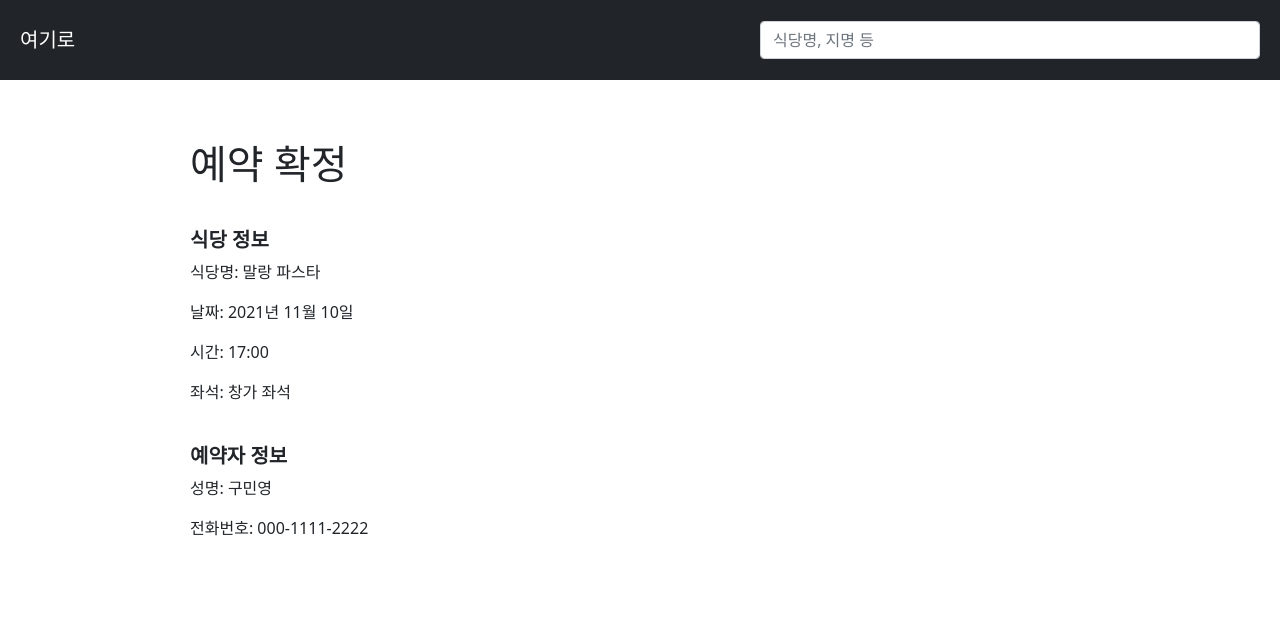
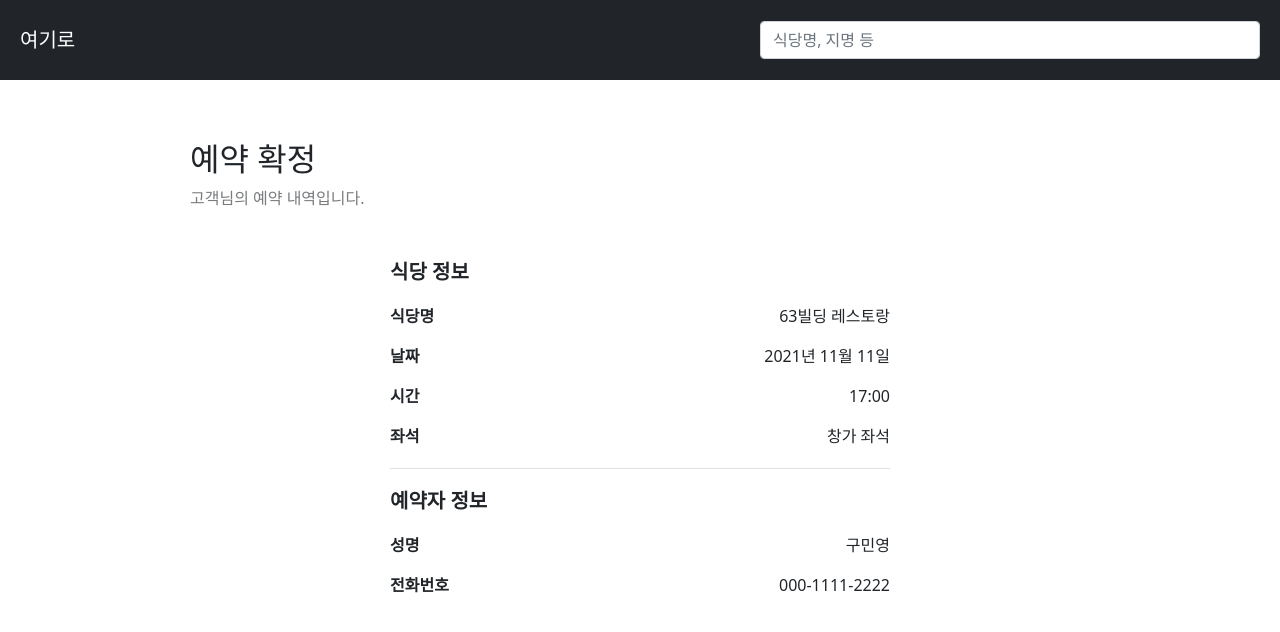
Before and after one commit to donghyun02/Here, a Vue app: page /done in a window 1280 px wide. Shown: the top 632 px of the page. Built offline with nearby package versions, Linux system fonts and the light colour scheme.

Commit message:
CHG: 스타일 변경

```diff
--- a/src/pages/Done.vue
+++ b/src/pages/Done.vue
@@ -2,15 +2,42 @@
   <div class="done">
       <navigation />
       <div class="done__content">
-        <h1>예약 확정</h1>
+        <h2 class="done__title">예약 확정</h2>
+        <p class="done__subtitle">고객님의 예약 내역입니다.</p>
         <h5 class="done__category"><strong>식당 정보</strong></h5>
-        <p>식당명: 말랑 파스타</p>
-        <p>날짜: 2021년 11월 10일</p>
-        <p>시간: 17:00</p>
-        <p>좌석: 창가 좌석</p>
+        <div class="done__text-set">
+          <p class="done__item-title">식당명</p>
+          <p class="done__text">63빌딩 레스토랑</p>
+        </div>
+
+        <div class="done__text-set">
+          <p class="done__item-title">날짜</p>
+          <p class="done__text">2021년 11월 11일</p>
+        </div>
+
+        <div class="done__text-set">
+          <p class="done__item-title">시간</p>
+          <p class="done__text">17:00</p>
+        </div>
+
+        <div class="done__text-set">
+          <p class="done__item-title">좌석</p>
+          <p class="done__text">창가 좌석</p>
+        </div>
+
+        <div class="done__separator"></div>
+
         <h5 class="done__category"><strong>예약자 정보</strong></h5>
-        <p>성명: 구민영</p>
-        <p>전화번호: 000-1111-2222</p>
+
+        <div class="done__text-set">
+          <p class="done__item-title">성명</p>
+          <p class="done__text">구민영</p>
+        </div>
+
+        <div class="done__text-set">
+          <p class="done__item-title">전화번호</p>
+          <p class="done__text">000-1111-2222</p>
+        </div>
       </div>
   </div>
 </template>
@@ -37,12 +64,48 @@ export default {
   align-items: center;
 }
 
+.done__title {
+  width: 100%;
+}
+
+.done__subtitle {
+  width: 100%;
+  margin-bottom: 30px;
+  opacity: 0.6;
+}
+
 .done__content {
   width: 900px;
   margin-top: 60px;
+
+  display: flex;
+  flex-direction: column;
+  justify-content: flex-start;
+  align-items: center;
 }
 
 .done__category {
-  margin-top: 40px;
+  width: 500px;
+  margin-top: 20px;
+  margin-bottom: 20px;
+}
+
+.done__text-set {
+  width: 500px;
+  display: flex;
+  justify-content: space-between;
+  align-items: center;
+}
+
+.done__item-title {
+  font-weight: bold;
+}
+
+.done__separator {
+  width: 500px;
+  height: 1px;
+  margin-top: 4px;
+
+  background-color: #DEE2E5;
 }
 </style>
```
